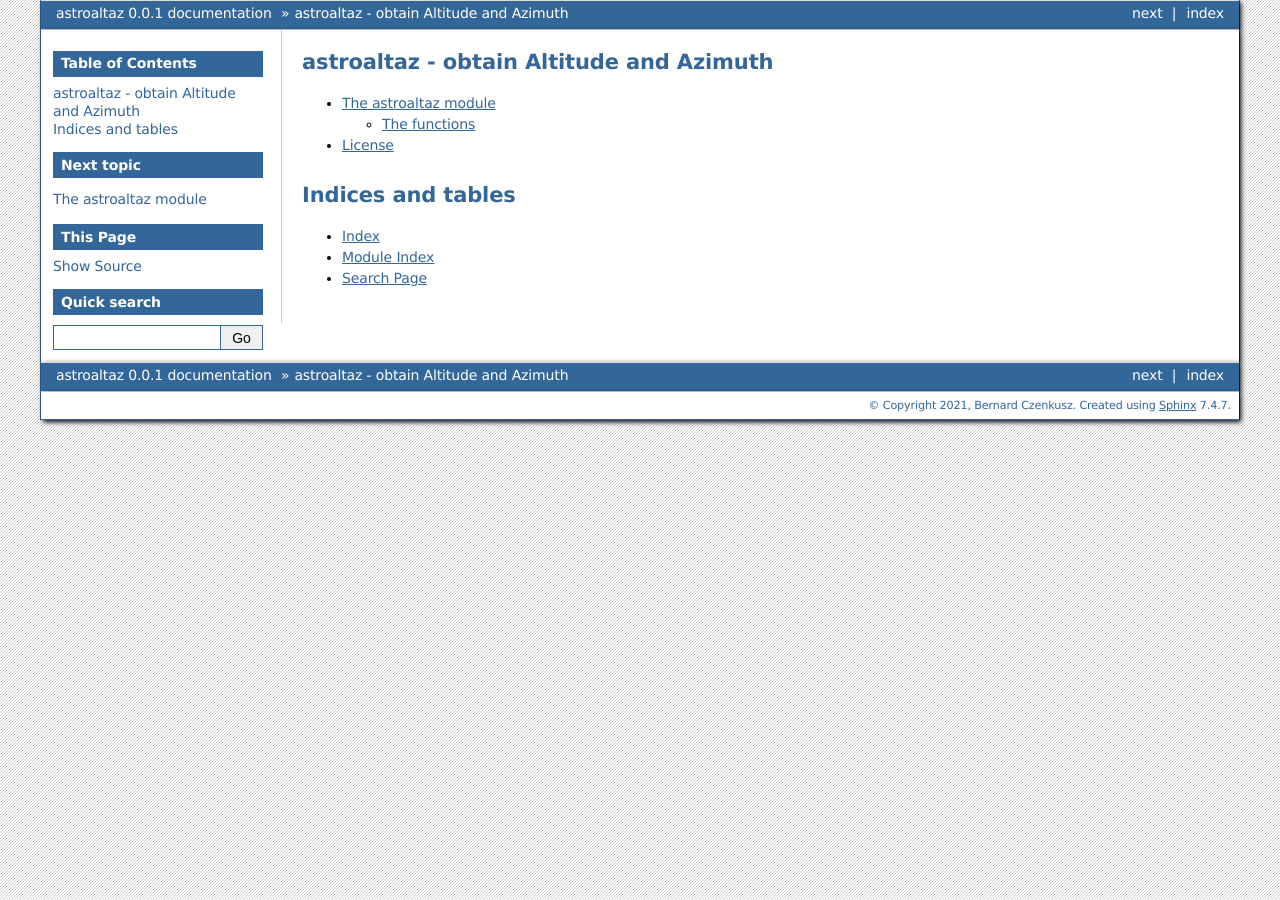
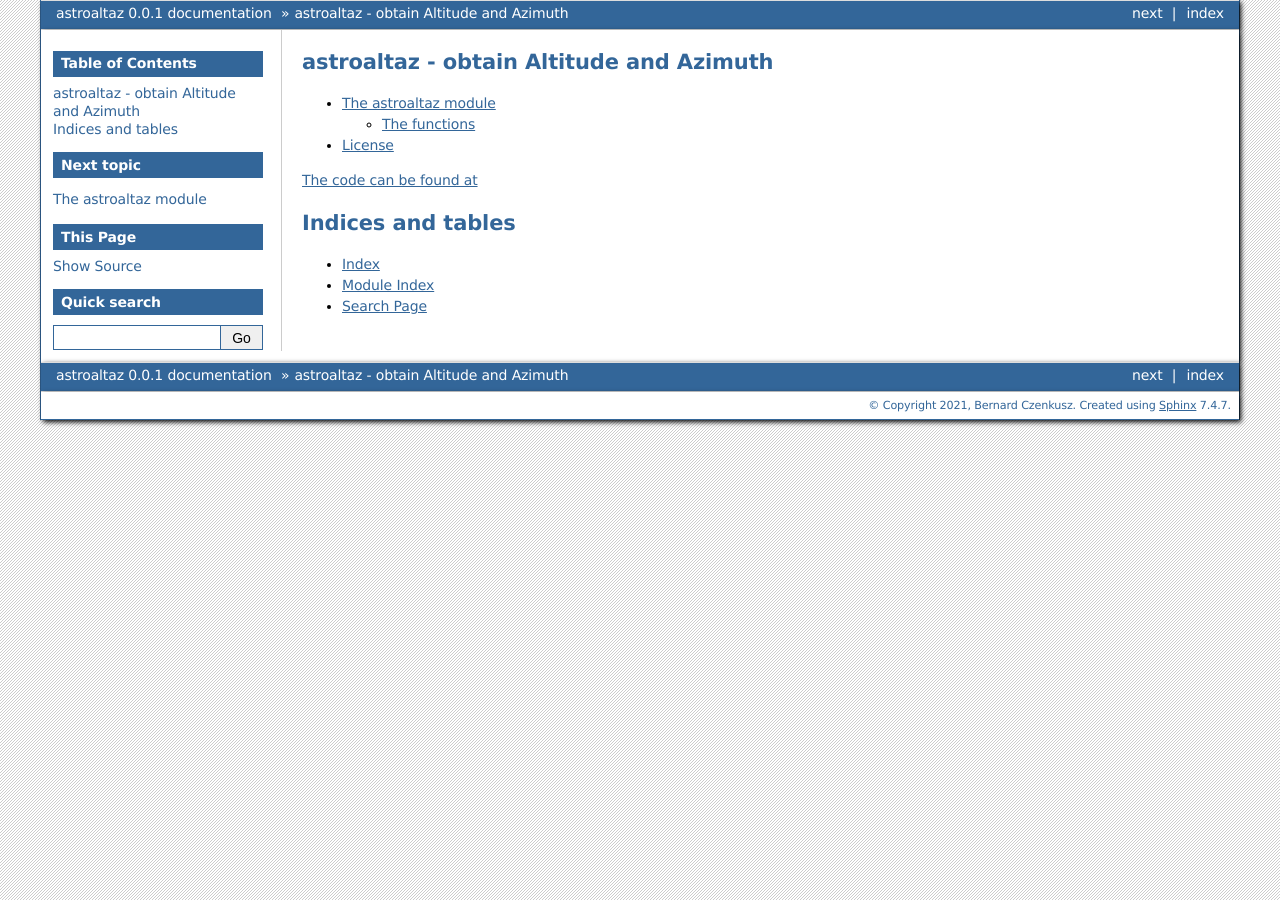
Before and after one commit to bernie-skipole/astroaltaz, a Sphinx documentation site: the page built from docs/source/index.rst, in a window 1280 px wide. Built offline with Sphinx 7.4.7, drawn with Linux system fonts in a browser that asks for light colours.

Commit message:
added github link to readthedocs documentation

```diff
--- a/docs/source/index.rst
+++ b/docs/source/index.rst
@@ -11,6 +11,8 @@
    usage/license.rst
 
 
+`The code can be found at <https://github.com/bernie-skipole/astroaltaz>`_
+
 
 Indices and tables
 ==================
```
